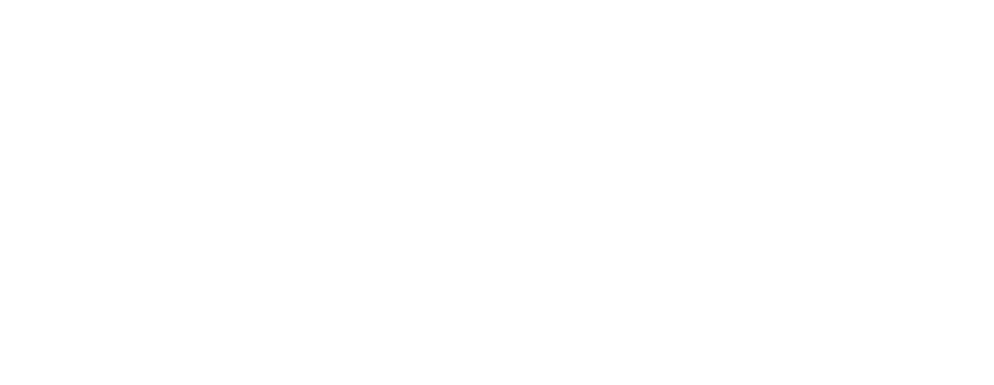
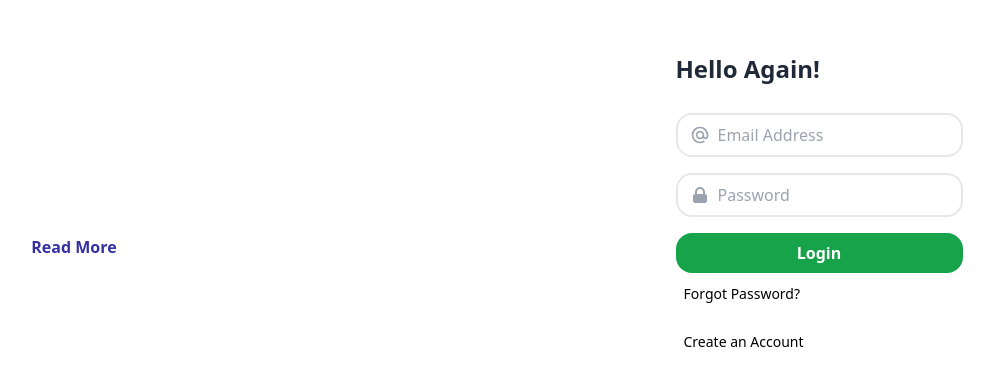
Before and after one commit to luketeosmu/sghitch, a Vue app: page /login in a window 1280 px wide. Shown: the part 197-582 px from the top of the page, without its empty margins (141-1135 px from the left). Built offline with nearby package versions, Linux system fonts and the light colour scheme.

Commit message:
First commit

```diff
--- /dev/null
+++ b/postcss.config.js
@@ -0,0 +1,6 @@
+module.exports = {
+  plugins: {
+    tailwindcss: {},
+    autoprefixer: {},
+  },
+}
--- a/src/App.vue
+++ b/src/App.vue
@@ -1,11 +1,18 @@
 <template lang="">
-    <div>
+    <div id="app">
 
+    <router-view></router-view>
     </div>
 </template>
+
 <script>
+import Login from './views/Login.vue'
 export default {
+    name: 'App',
+  components: {
+    Login,
 
+  },
 }
 </script>
 <style lang="">
--- a/src/assets/base.css
+++ /dev/null
@@ -1,74 +0,0 @@
-/* color palette from <https://github.com/vuejs/theme> */
-:root {
-  --vt-c-white: #ffffff;
-  --vt-c-white-soft: #f8f8f8;
-  --vt-c-white-mute: #f2f2f2;
-
-  --vt-c-black: #181818;
-  --vt-c-black-soft: #222222;
-  --vt-c-black-mute: #282828;
-
-  --vt-c-indigo: #2c3e50;
-
-  --vt-c-divider-light-1: rgba(60, 60, 60, 0.29);
-  --vt-c-divider-light-2: rgba(60, 60, 60, 0.12);
-  --vt-c-divider-dark-1: rgba(84, 84, 84, 0.65);
-  --vt-c-divider-dark-2: rgba(84, 84, 84, 0.48);
-
-  --vt-c-text-light-1: var(--vt-c-indigo);
-  --vt-c-text-light-2: rgba(60, 60, 60, 0.66);
-  --vt-c-text-dark-1: var(--vt-c-white);
-  --vt-c-text-dark-2: rgba(235, 235, 235, 0.64);
-}
-
-/* semantic color variables for this project */
-:root {
-  --color-background: var(--vt-c-white);
-  --color-background-soft: var(--vt-c-white-soft);
-  --color-background-mute: var(--vt-c-white-mute);
-
-  --color-border: var(--vt-c-divider-light-2);
-  --color-border-hover: var(--vt-c-divider-light-1);
-
-  --color-heading: var(--vt-c-text-light-1);
-  --color-text: var(--vt-c-text-light-1);
-
-  --section-gap: 160px;
-}
-
-@media (prefers-color-scheme: dark) {
-  :root {
-    --color-background: var(--vt-c-black);
-    --color-background-soft: var(--vt-c-black-soft);
-    --color-background-mute: var(--vt-c-black-mute);
-
-    --color-border: var(--vt-c-divider-dark-2);
-    --color-border-hover: var(--vt-c-divider-dark-1);
-
-    --color-heading: var(--vt-c-text-dark-1);
-    --color-text: var(--vt-c-text-dark-2);
-  }
-}
-
-*,
-*::before,
-*::after {
-  box-sizing: border-box;
-  margin: 0;
-  position: relative;
-  font-weight: normal;
-}
-
-body {
-  min-height: 100vh;
-  color: var(--color-text);
-  background: var(--color-background);
-  transition: color 0.5s, background-color 0.5s;
-  line-height: 1.6;
-  font-family: Inter, -apple-system, BlinkMacSystemFont, 'Segoe UI', Roboto, Oxygen, Ubuntu,
-    Cantarell, 'Fira Sans', 'Droid Sans', 'Helvetica Neue', sans-serif;
-  font-size: 15px;
-  text-rendering: optimizeLegibility;
-  -webkit-font-smoothing: antialiased;
-  -moz-osx-font-smoothing: grayscale;
-}
--- a/src/assets/main.css
+++ /dev/null
@@ -1,35 +0,0 @@
-@import "./base.css";
-
-#app {
-  max-width: 1280px;
-  margin: 0 auto;
-  padding: 2rem;
-
-  font-weight: normal;
-}
-
-a,
-.green {
-  text-decoration: none;
-  color: hsla(160, 100%, 37%, 1);
-  transition: 0.4s;
-}
-
-@media (hover: hover) {
-  a:hover {
-    background-color: hsla(160, 100%, 37%, 0.2);
-  }
-}
-
-@media (min-width: 1024px) {
-  body {
-    display: flex;
-    place-items: center;
-  }
-
-  #app {
-    display: grid;
-    grid-template-columns: 1fr 1fr;
-    padding: 0 2rem;
-  }
-}
--- a/src/main.js
+++ b/src/main.js
@@ -1,4 +1,24 @@
 import { createApp } from 'vue'
 import App from './App.vue'
+import { createRouter, createWebHistory } from 'vue-router'
+import Login from './views/Login.vue'
+import './style.css'
 
-createApp(App).mount('#app')
+
+// import './index.css'
+
+
+const routes = [
+    {
+        path: '/login',
+        name: 'Login',
+        component: Login
+    }
+]
+
+const router = createRouter({
+    history: createWebHistory(),
+    routes
+})
+
+createApp(App).use(router).mount('#app')
--- /dev/null
+++ b/src/style.css
@@ -0,0 +1,3 @@
+@tailwind base;
+@tailwind components;
+@tailwind utilities;
--- a/src/views/Login.vue
+++ b/src/views/Login.vue
@@ -1,13 +1,99 @@
-<template lang="">
-    <div>
-
+<template>
+    <div class="h-screen flex">
+        <div class="flex w-1/2 bg-login bg-cover i justify-around items-center">
+            <div v-if="!readMore" class="animate__bounceIn">
+                <h1 class=" text-white font-bold text-4xl font-sans mb-4">Welcome to Chiak</h1>
+                <p class="text-white mt-1">Your favourite dietary companion.</p>
+                <button @click="toggleReadMore()" type="submit" class="block w-28 bg-white text-indigo-800 mt-4 py-2 rounded-2xl font-bold mb-2">Read More</button>
+            </div>
+            <div v-else class="animate__bounceIn">
+                <h1 class=" text-white font-bold text-4xl font-sans mb-4">Who are we?</h1>
+                <p class="text-white mt-1">We are a team of passionate individuals who want to<br> encourage healthier lifestyles by easing one step of the <br>process. This is just the beginning!</p>
+                <button @click="toggleReadMore()" type="submit" class="block w-28 bg-white text-indigo-800 mt-4 py-2 rounded-2xl font-bold mb-2">Back</button>
+            </div>
+        </div>
+        <div class="flex w-1/2 justify-center items-center bg-white">
+            <form class="bg-white">
+                <h1 class="text-gray-800 font-bold text-2xl mb-7">Hello Again!</h1>
+                <div class="flex items-center border-2 py-2 px-3 rounded-2xl mb-4">
+                    <svg xmlns="http://www.w3.org/2000/svg" class="h-5 w-5 text-gray-400" fill="none" viewBox="0 0 24 24" stroke="currentColor">
+                    <path stroke-linecap="round" stroke-linejoin="round" stroke-width="2" d="M16 12a4 4 0 10-8 0 4 4 0 008 0zm0 0v1.5a2.5 2.5 0 005 0V12a9 9 0 10-9 9m4.5-1.206a8.959 8.959 0 01-4.5 1.207" />
+                    </svg>
+                    <input @keyup.enter='login()' v-model.lazy="input.username" class="pl-2 outline-none border-none" type="email" name="" placeholder="Email Address" />
+                </div>
+                <div class="flex items-center border-2 py-2 px-3 rounded-2xl">
+                    <svg xmlns="http://www.w3.org/2000/svg" class="h-5 w-5 text-gray-400" viewBox="0 0 20 20" fill="currentColor">
+                    <path fill-rule="evenodd" d="M5 9V7a5 5 0 0110 0v2a2 2 0 012 2v5a2 2 0 01-2 2H5a2 2 0 01-2-2v-5a2 2 0 012-2zm8-2v2H7V7a3 3 0 016 0z" clip-rule="evenodd" />
+                    </svg>
+                    <input @keyup.enter='login()' v-model.lazy="input.password" class="pl-2 outline-none border-none" type="password" name="" placeholder="Password" />
+                </div>
+                <button @click='login()' type="button" class="block w-full bg-green-600 mt-4 py-2 rounded-2xl text-white font-semibold mb-2">Login</button>
+                <span @click='forgotPassword()' class="text-sm ml-2 hover:text-green-500 cursor-pointer">Forgot Password?</span><br><br>
+                <span @click='register()' class="text-sm ml-2 hover:text-green-500 cursor-pointer">Create an Account</span>
+            </form>
+        </div>
     </div>
 </template>
 <script>
+// import UserService from '../services/UserService'
+
 export default {
+    name: "Login",
+    components: {
+        // UserService
+    },
+    props: {
 
+    },
+    data () {
+        return {
+            readMore: false,
+            input: {
+                username: "",
+                password: "",
+            }
+        }
+    },
+    mounted(){
+        sessionStorage.removeItem("user");
+        localStorage.clear();
+    },
+    methods: {
+        login() {},
+        // login(){
+        //     try{
+        //         if(this.input.username != "" && this.input.password != "") {
+        //             // localStorage.setItem("user", this.input);
+        //             // this.$router.push('/');
+        //             UserService.authenticate(this.input)
+        //             .then((res) => {
+        //                 if(res == "failed"){
+        //                     alert("Incorrect username/password. Please try again.")
+        //                 } else {
+        //                     this.$router.push('/')
+        //                 }
+        //             })
+        //         } else {
+        //             alert("A username and password must be present. Please try again.");
+        //         }
+        //     } catch (error){
+
+        //     }
+        // },
+
+
+        register(){
+            this.$router.push('/register')
+        },
+        toggleReadMore(){
+            this.readMore = !this.readMore
+        },
+        forgotPassword(){
+            this.$router.push('/forgotpassword')
+        }
+    }
 }
 </script>
-<style lang="">
+<style>
 
 </style>
--- /dev/null
+++ b/tailwind.config.cjs
@@ -0,0 +1,10 @@
+/** @type {import('tailwindcss').Config} */
+module.exports = {
+  content: [
+    "./index.html",
+    "./src/**/*.{vue,js,ts,jsx,tsx}"],
+  theme: {
+    extend: {},
+  },
+  plugins: [],
+}
```
Also changed, not shown: package.json (+6 -1 lines), src/assets/logo.svg (deleted), 1 other file (tests, documents, lock files or other folders).
